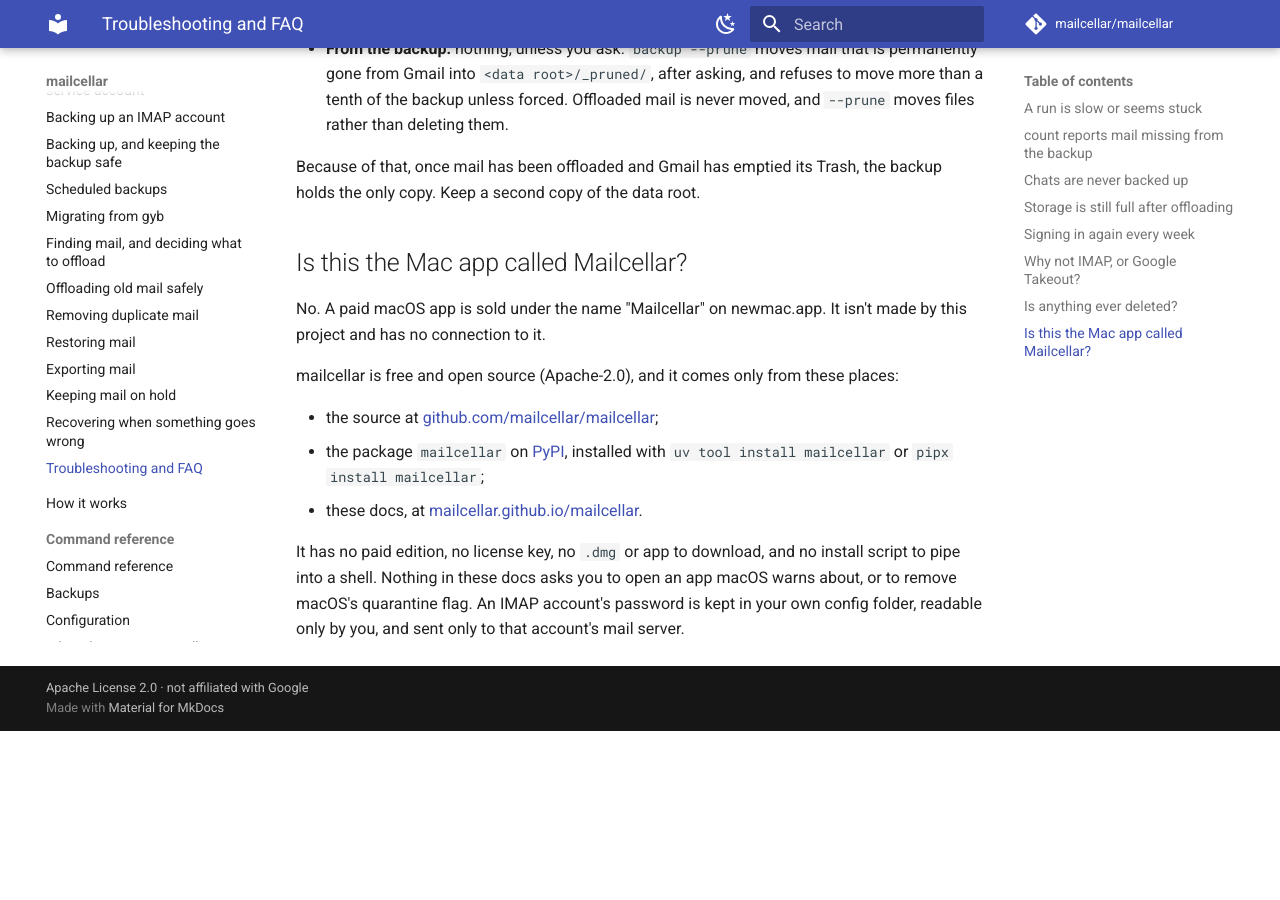
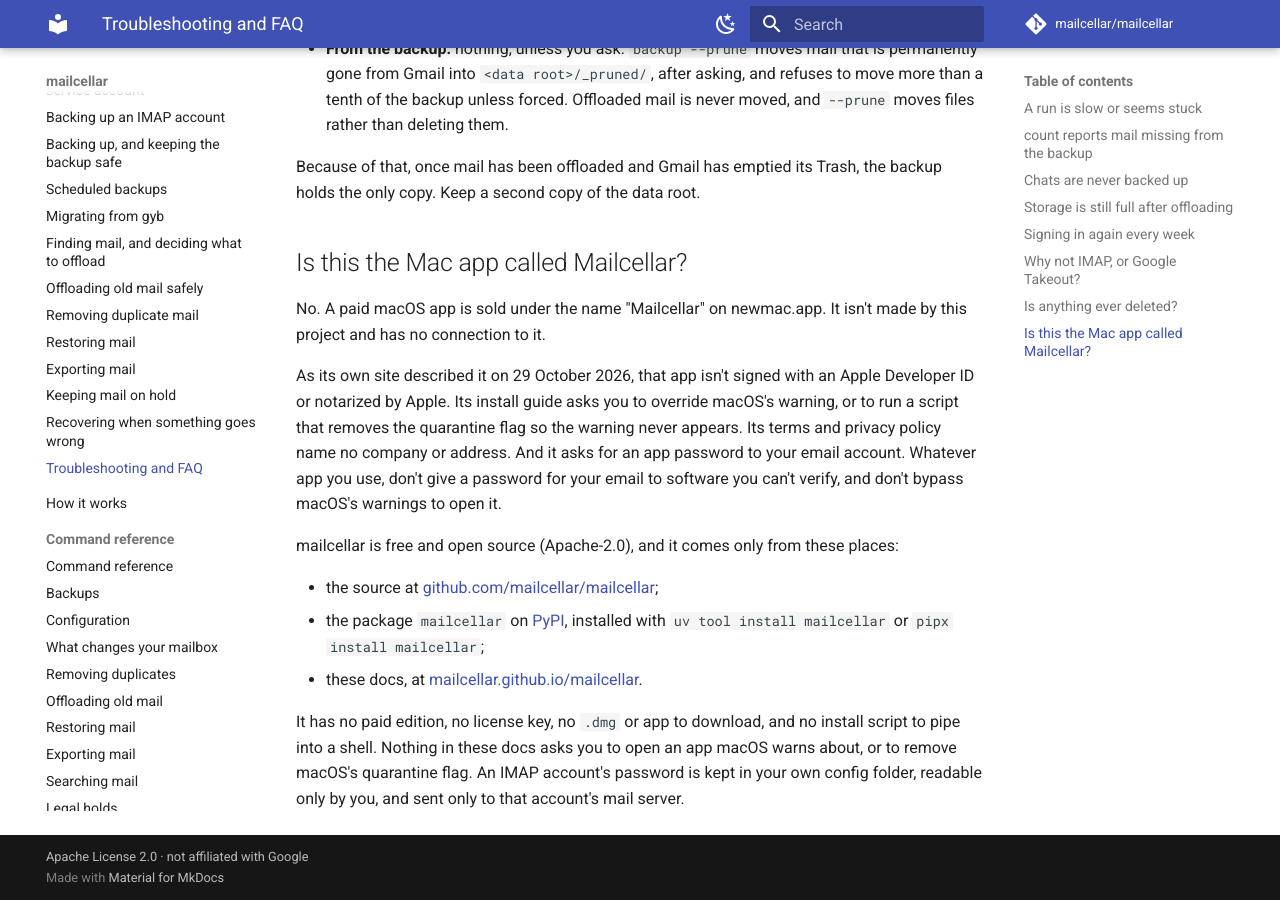
Before and after one commit to mailcellar/mailcellar, an MkDocs documentation site: the page built from docs/guide/troubleshooting.md, in a window 1280 px wide and 900 px high, scrolled down 2576 px. Built offline with MkDocs 1.6.1 and Material for MkDocs 9.7.7, drawn with Linux system fonts in a browser that asks for light colours; comment, search, counter and statistics services are not loaded; before the commit the page ends 3307 px from its top, so only the background shows below that.

Commit message:
docs: what the other Mailcellar's site said about itself
The FAQ entry said only that the paid app is unrelated. It now gives,
dated 29 October 2026 and from that app's own site, the facts a reader
can check: not Developer ID signed or notarized, an install guide that
overrides macOS's warning or removes the quarantine flag, terms and a
privacy policy that name no company or address, and a request for an
email app password; then advice that holds for any app. Each fact is in
a Wayback Machine snapshot of that day. Checked: the strict docs build.

Co-Authored-By: Claude Opus 5.5 <noreply@anthropic.com>

```diff
--- a/docs/guide/troubleshooting.md
+++ b/docs/guide/troubleshooting.md
@@ -117,6 +117,15 @@ root.
 No. A paid macOS app is sold under the name "Mailcellar" on newmac.app.
 It isn't made by this project and has no connection to it.
 
+As its own site described it on 29 October 2026, that app isn't signed
+with an Apple Developer ID or notarized by Apple. Its install guide asks
+you to override macOS's warning, or to run a script that removes the
+quarantine flag so the warning never appears. Its terms and privacy
+policy name no company or address. And it asks for an app password to
+your email account. Whatever app you use, don't give a password for your
+email to software you can't verify, and don't bypass macOS's warnings to
+open it.
+
 mailcellar is free and open source (Apache-2.0), and it comes only from
 these places:
 
```
